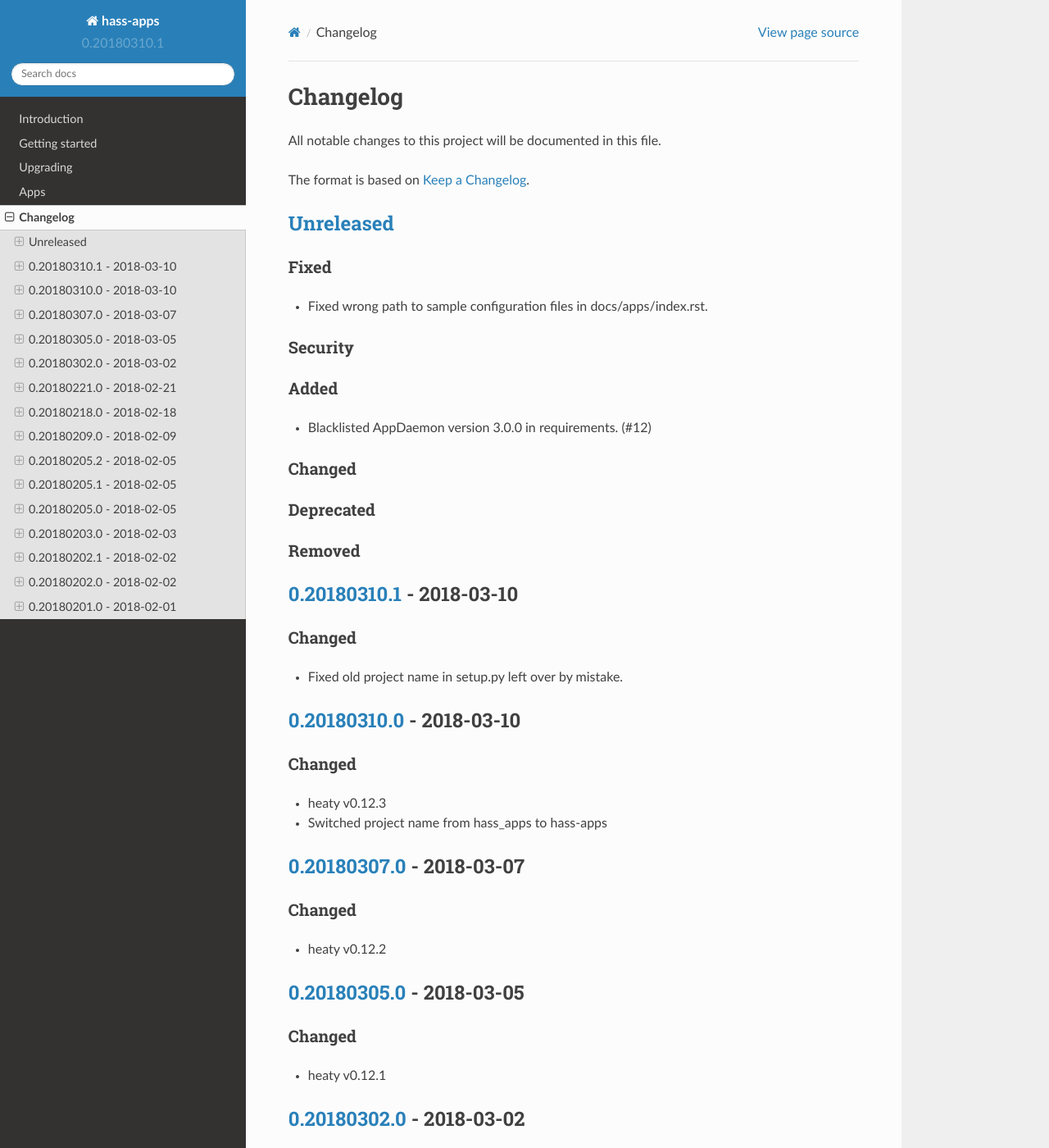
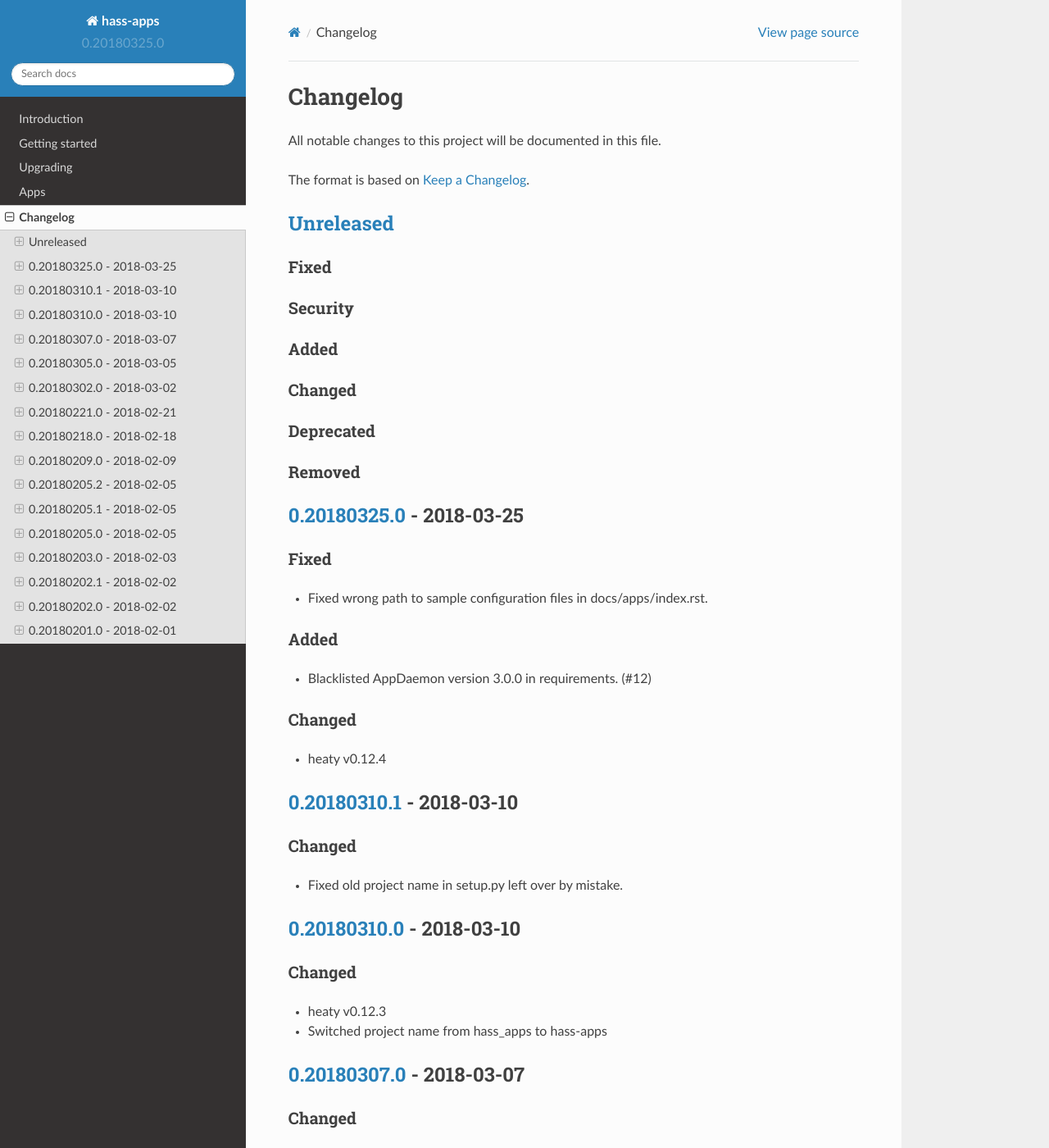
Before and after one commit to bob1de/hass-apps, a Sphinx documentation site: the page built from docs/CHANGELOG.md, in a window 1280 px wide and 1400 px high. Shown: the whole window at 82% size. Built offline with Sphinx 7.4.7 and the Read the Docs theme 2.0.0, drawn with Linux system fonts in a browser that asks for light colours.

Commit message:
Release v0.20180325.0

```diff
--- a/docs/CHANGELOG.md
+++ b/docs/CHANGELOG.md
@@ -6,21 +6,32 @@ The format is based on [Keep a Changelog](http://keepachangelog.com/en/1.0.0/).
 
 
 ## [Unreleased]
-[Unreleased]: https://github.com/efficiosoft/hass_apps/compare/v0.20180310.1...HEAD
+[Unreleased]: https://github.com/efficiosoft/hass-apps/compare/v0.20180325.0...HEAD
 
 ### Fixed
-* Fixed wrong path to sample configuration files in docs/apps/index.rst.
 
 ### Security
 
 ### Added
-* Blacklisted AppDaemon version 3.0.0 in requirements. (#12)
 
 ### Changed
 
 ### Deprecated
 
 ### Removed
+
+
+## [0.20180325.0] - 2018-03-25
+[0.20180325.0]: https://github.com/efficiosoft/hass-apps/compare/v0.20180310.1...v0.20180325.0
+
+### Fixed
+* Fixed wrong path to sample configuration files in docs/apps/index.rst.
+
+### Added
+* Blacklisted AppDaemon version 3.0.0 in requirements. (#12)
+
+### Changed
+* heaty v0.12.4
 
 
 ## [0.20180310.1] - 2018-03-10
--- a/hass_apps/__init__.py
+++ b/hass_apps/__init__.py
@@ -3,4 +3,4 @@ The hass_apps package contains some useful apps for Home Assistant /
 AppDaemon.
 """
 
-__version__ = "0.20180310.1"
+__version__ = "0.20180325.0"
```
